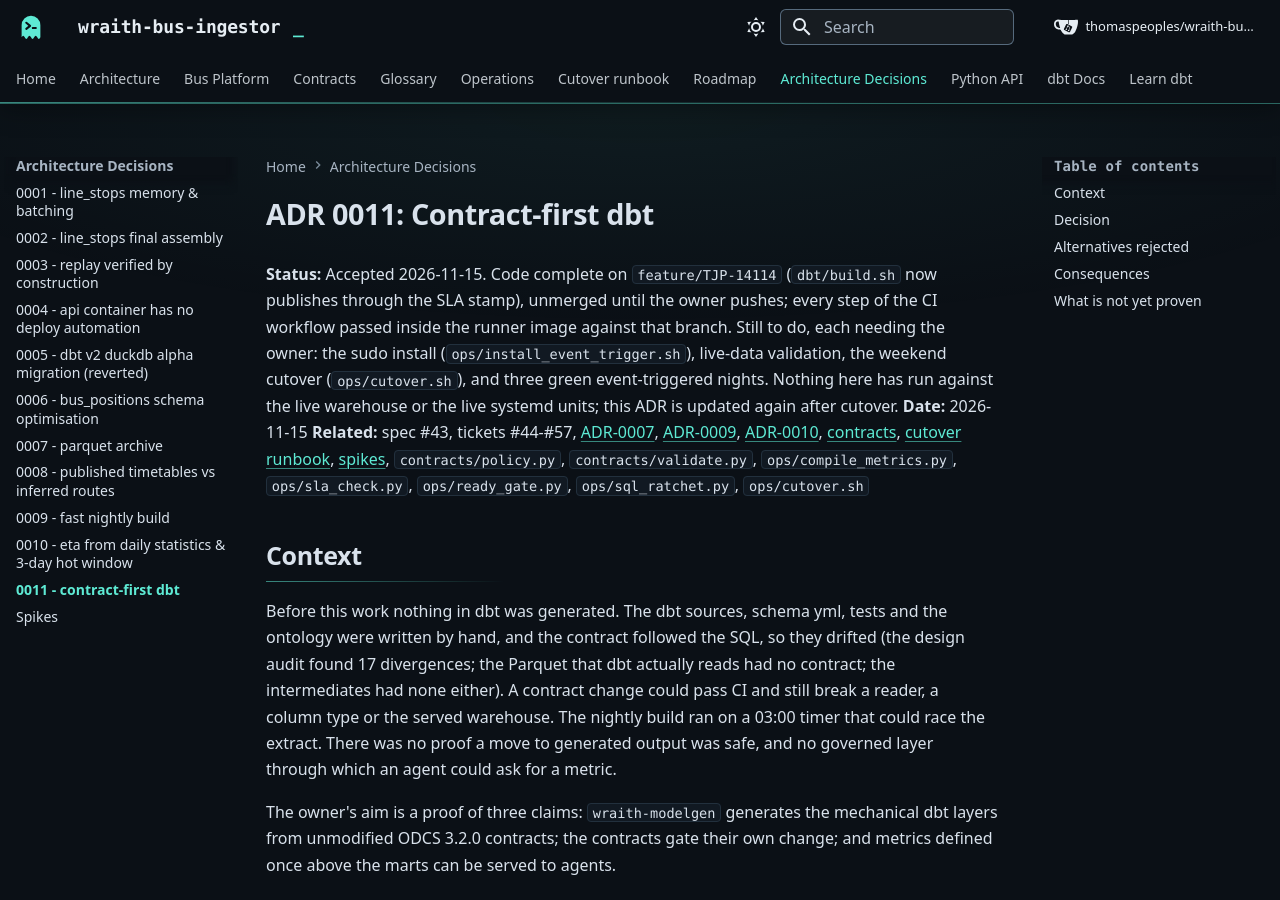
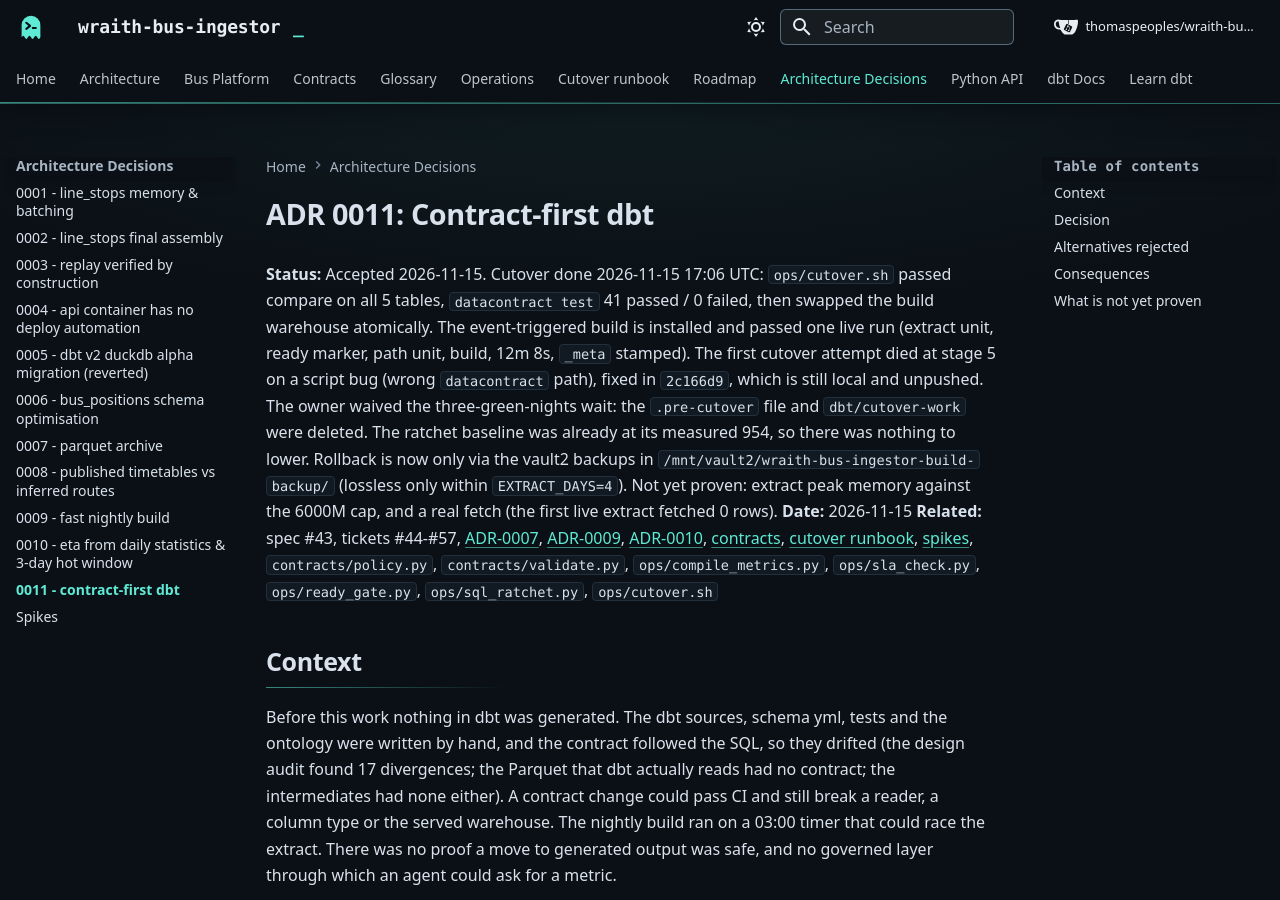
Before and after one commit to wraith-proxy/wraith-bus-ingestor, an MkDocs documentation site: the page built from docs/adr/0011-contract-first-dbt.md, in a window 1280 px wide and 900 px high. Built offline with MkDocs 1.6.1 and Material for MkDocs 9.7.7, drawn with Linux system fonts in a browser that asks for light colours; some of the changed text lies outside the part shown.

Commit message:
:memo: feature/TJP-14114: ADR-0011 status records the live cutover, ratchet numbers corrected

```diff
--- a/docs/adr/0011-contract-first-dbt.md
+++ b/docs/adr/0011-contract-first-dbt.md
@@ -1,6 +1,6 @@
 # ADR 0011: Contract-first dbt
 
-**Status:** Accepted 2026-11-15. Code complete on `feature/TJP-14114` (`dbt/build.sh` now publishes through the SLA stamp), unmerged until the owner pushes; every step of the CI workflow passed inside the runner image against that branch. Still to do, each needing the owner: the sudo install (`ops/install_event_trigger.sh`), live-data validation, the weekend cutover (`ops/cutover.sh`), and three green event-triggered nights. Nothing here has run against the live warehouse or the live systemd units; this ADR is updated again after cutover.
+**Status:** Accepted 2026-11-15. Cutover done 2026-11-15 17:06 UTC: `ops/cutover.sh` passed compare on all 5 tables, `datacontract test` 41 passed / 0 failed, then swapped the build warehouse atomically. The event-triggered build is installed and passed one live run (extract unit, ready marker, path unit, build, 12m 8s, `_meta` stamped). The first cutover attempt died at stage 5 on a script bug (wrong `datacontract` path), fixed in `2c166d9`, which is still local and unpushed. The owner waived the three-green-nights wait: the `.pre-cutover` file and `dbt/cutover-work` were deleted. The ratchet baseline was already at its measured 954, so there was nothing to lower. Rollback is now only via the vault2 backups in `/mnt/vault2/wraith-bus-ingestor-build-backup/` (lossless only within `EXTRACT_DAYS=4`). Not yet proven: extract peak memory against the 6000M cap, and a real fetch (the first live extract fetched 0 rows).
 **Date:** 2026-11-15
 **Related:** spec #43, tickets #44-#57, [ADR-0007](0007-parquet-archive.md), [ADR-0009](0009-fast-nightly-build.md), [ADR-0010](0010-eta-from-daily-statistics-and-3-day-hot-window.md), [contracts](../contracts.md), [cutover runbook](../runbook-cutover.md), [spikes](spikes.md), `contracts/policy.py`, `contracts/validate.py`, `ops/compile_metrics.py`, `ops/sla_check.py`, `ops/ready_gate.py`, `ops/sql_ratchet.py`, `ops/cutover.sh`
 
@@ -20,7 +20,7 @@ The owner's aim is a proof of three claims: `wraith-modelgen` generates the mech
 6. **Ossie metrics compiled to MetricFlow, with exclusions.** Metrics are authored in `contracts/metrics.ossie.yaml` and compiled deterministically by `ops/compile_metrics.py`. Percentile and median metrics do not compile (no p90 of p90s), and any metric over `eta_models` must filter `operatorRef != '*'` (rollup rows repeat the same pings). `validate.py` checks the Ossie model against the contracts, so a metric bound to a missing column fails. The ontology objects and links are still the Foundry-style file; the design's decision to migrate them to Ossie's ontology spec is **not** done in git.
 7. **SLA data-as-of table.** `ops/sla_check.py publish` stamps a `_meta` table (`data_as_of`, `contract_version`) INTO the staged warehouse and only then swaps it over the served file, so the served file cannot disagree with its own stamp. `data_as_of` is the newest ping in the extract Parquet. A `latency` breach against the marts contract is reported but never fails the publish (it is a ticket, not a reason to go dark); a failure to stamp stops the build and leaves the previous marts serving. `dbt/build.sh` calls it in place of the bare `mv`, after the contract gate.
 8. **Extract-ready marker and event-triggered build.** An extract unit lands the Parquet; `ops/ready_gate.py` validates the whole window against the extract contract and writes `dbt/data/.extract_ready` only if every error-severity check passes. A `.path` unit on the existing `wraith-bus-build.service` (memory limit, window, failure hook kept) fires on the marker, which is consumed before the build starts so a failing build cannot retrigger itself. `ops/install_event_trigger.sh` installs this and disables the 03:00 timer in the same run; it needs sudo, so the owner runs it. The Grafana alert rules were changed in git to add a `waiting on the extract` rule with `severity: waiting`; whether that routes without paging is not verified here and the provisioning is not deployed.
-9. **SQL ratchet.** `ops/sql_ratchet.py` fails CI when hand-written model SQL grows past `ops/sql_baseline.txt` (code lines with comments stripped, 653; raw 1512, recorded only). The number may only go down.
+9. **SQL ratchet.** `ops/sql_ratchet.py` fails CI when hand-written model SQL grows past `ops/sql_baseline.txt` (code lines with comments stripped, 954 after macros and tests were counted; raw 2138, recorded only). The number may only go down.
 10. **Scripted cutover with a rollback limit.** `ops/cutover.sh` (`--dry-run`, preflight, stage echoes, logs, backup, BASELINE and CANDIDATE built on copies of the persistent warehouse, `ops/cutover_compare.py` exact on keys, counts and non-DOUBLE columns and tolerance on DOUBLE, offline lint then validate on the owner's `go`, atomic swap keeping the old file). The candidate is a copy because the 8-day history exists only in that file. Rollback is lossless only within `EXTRACT_DAYS=4`.
 11. **`dbt/build.sh` changed last, and only here.** Its one change is the publish step: the bare `mv` became the `sla_check.py publish` call above. It was held back until every other card was committed, so the build script was never edited on top of unfinished work. It cannot be run end to end off the live host; it is covered by a syntax check and a test that pins the wiring, and its first real run is the first event-triggered night.
 12. **MetricFlow needs a time spine and a time dimension.** Spike (c) found `dbt parse` and `mf validate-configs` fail without (1) a time spine model and (2) an `agg_time_dimension` on every measure. The marts have no time column by design, so the spike added a day-grain spine and a constant `cast('2000-01-01' as date)` dimension to a sandbox copy only: 0 validation errors, peak 216 MiB. Consequence: that dimension makes time-based queries meaningless. Until the semantic layer is switched on, the generated `_semantic.yml` stays in `dbt/semantic/`, outside `model-paths`, and the compiler emits neither. Switching on means choosing between a real time column on the marts and the constant.
```
